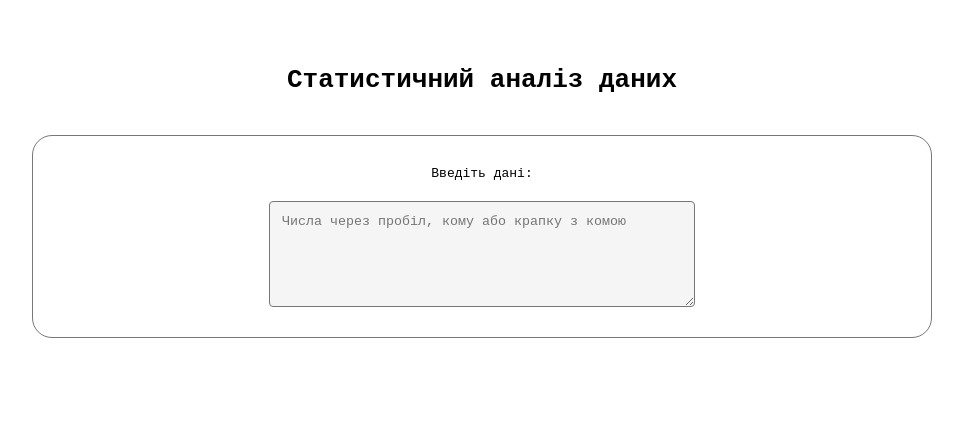
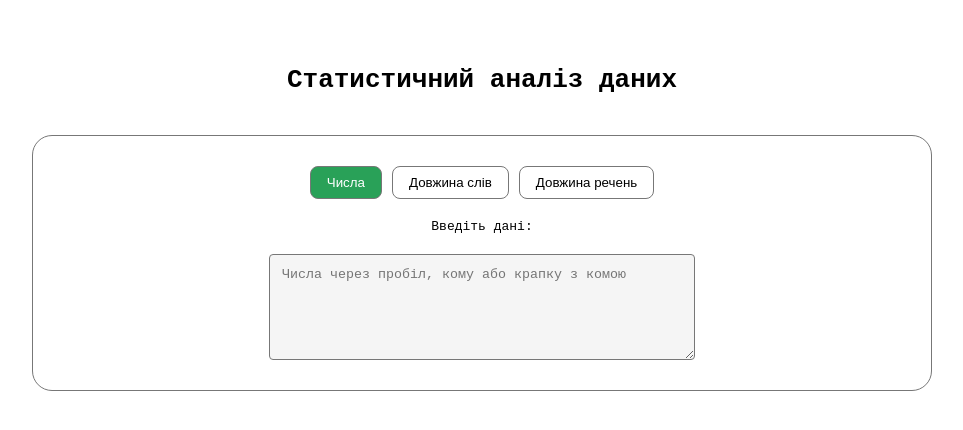
Before and after one commit to imaleshko/statistical-analysis, a React (Vite) app: page / in a window 1280 px wide. Shown: the top 430 px of the page, without its empty margins (158-1121 px from the left). Built offline with nearby package versions, Linux system fonts and the light colour scheme.

Commit message:
feat: analyze for text

```diff
--- a/src/app/App.module.css
+++ b/src/app/App.module.css
@@ -17,6 +17,31 @@
   display: flex;
   flex-direction: column;
   align-items: center;
+}
+
+.modeSwitcher {
+    display: flex;
+    gap: 10px;
+    margin-bottom: 20px;
+    justify-content: center;
+    flex-wrap: wrap;
+}
+
+.modeButton {
+    padding: 8px 16px;
+    border: var(--border);
+    background-color: transparent;
+    border-radius: 8px;
+    cursor: pointer;
+}
+
+.activeModeButton {
+    padding: 8px 16px;
+    border: var(--border);
+    background-color: var(--graphic-color);
+    color: white;
+    border-radius: 8px;
+    cursor: pointer;
 }
 
 .inputTitle {
--- a/src/app/App.tsx
+++ b/src/app/App.tsx
@@ -1,30 +1,71 @@
 import styles from "./App.module.css";
-import {useMemo, useState} from "react";
-import {calculate} from "@/utils/calculate.ts";
-import {parseNumbers} from "@/utils/parsers.ts";
-import {CartesianGrid, Line, LineChart, ReferenceLine, ResponsiveContainer, Tooltip, XAxis, YAxis,} from "recharts";
+import { useMemo, useState } from "react";
+import { calculate } from "@/utils/calculate.ts";
+import { parseNumbers, parseSentenceLengths, parseWordLengths } from "@/utils/parsers.ts";
+import { CartesianGrid, Line, LineChart, ReferenceLine, ResponsiveContainer, Tooltip, XAxis, YAxis } from "recharts";
 
-const App = () => {
+type InputMode = "numbers" | "words" | "sentences";
+
+export const App = () => {
   const [inputData, setInputData] = useState("");
+  const [mode, setMode] = useState<InputMode>("numbers");
 
   const result = useMemo(() => {
-    const numbers = parseNumbers(inputData);
+    let numbers: number[] = [];
+
+    if (mode === "numbers") numbers = parseNumbers(inputData);
+    if (mode === "words") numbers = parseWordLengths(inputData);
+    if (mode === "sentences") numbers = parseSentenceLengths(inputData);
+
     if (numbers.length === 0) return null;
     return calculate(numbers);
-  }, [inputData]);
+  }, [inputData, mode]);
+
+  const placeholders: Record<InputMode, string> = {
+    numbers: "Числа через пробіл, кому або крапку з комою",
+    words: "Текст",
+    sentences: "Текст",
+  };
 
   return (
     <div className={styles.wrapper}>
       <h1 className={styles.pageTitle}>Статистичний аналіз даних</h1>
 
       <section className={styles.section}>
+        <div className={styles.modeSwitcher}>
+          <button
+            className={
+              mode === "numbers" ? styles.activeModeButton : styles.modeButton
+            }
+            onClick={() => setMode("numbers")}
+          >
+            Числа
+          </button>
+          <button
+            className={
+              mode === "words" ? styles.activeModeButton : styles.modeButton
+            }
+            onClick={() => setMode("words")}
+          >
+            Довжина слів
+          </button>
+          <button
+            className={
+              mode === "sentences" ? styles.activeModeButton : styles.modeButton
+            }
+            onClick={() => setMode("sentences")}
+          >
+            Довжина речень
+          </button>
+        </div>
+
         <label htmlFor="data-input" className={styles.inputTitle}>
           Введіть дані:
         </label>
         <textarea
           id="data-input"
           className={styles.input}
-          placeholder="Числа через пробіл, кому або крапку з комою"
+          placeholder={placeholders[mode]}
           value={inputData}
           onChange={(e) => setInputData(e.target.value)}
         />
@@ -268,5 +309,3 @@ const App = () => {
     </div>
   );
 };
-
-export default App;
--- a/src/main.tsx
+++ b/src/main.tsx
@@ -1,7 +1,7 @@
 import { StrictMode } from "react";
 import { createRoot } from "react-dom/client";
 import "./index.css";
-import App from "./app/App.tsx";
+import { App } from "./app/App.tsx";
 
 createRoot(document.getElementById("root")!).render(
   <StrictMode>
--- a/src/utils/parsers.ts
+++ b/src/utils/parsers.ts
@@ -6,7 +6,7 @@ export const parseNumbers = (data: string): number[] => {
     .filter((n) => !isNaN(n));
 };
 
-export const parseWordLength = (data: string): number[] => {
+export const parseWordLengths = (data: string): number[] => {
   return data
     .split(/\s+/)
     .map((word) => word.replace(/[.,?!:;()[\]"«»—]/g, ""))
@@ -14,7 +14,7 @@ export const parseWordLength = (data: string): number[] => {
     .map((word) => word.length);
 };
 
-export const parseSentenceLength = (data: string): number[] => {
+export const parseSentenceLengths = (data: string): number[] => {
   return data
     .split(/[.?!]+/)
     .map((sentence) => sentence.trim())
```
Also changed, not shown: 1 other file (tests, documents, lock files or other folders).
